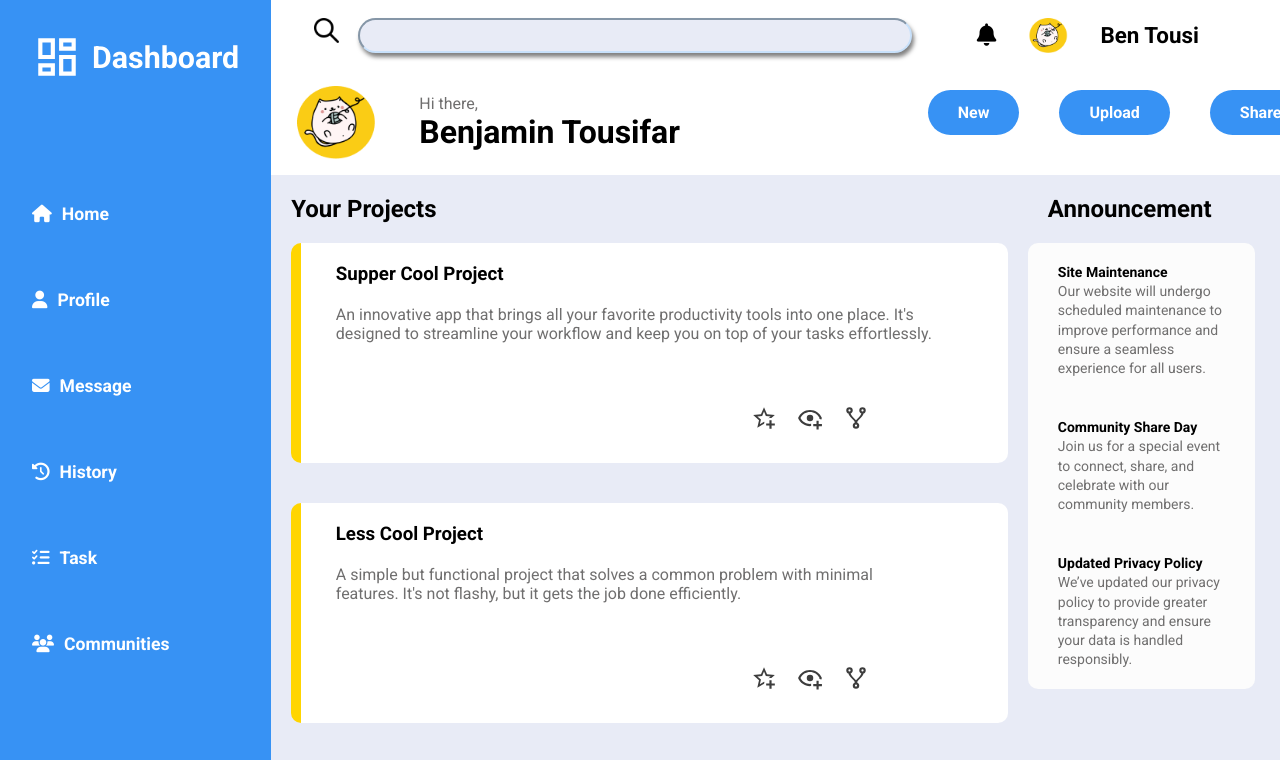
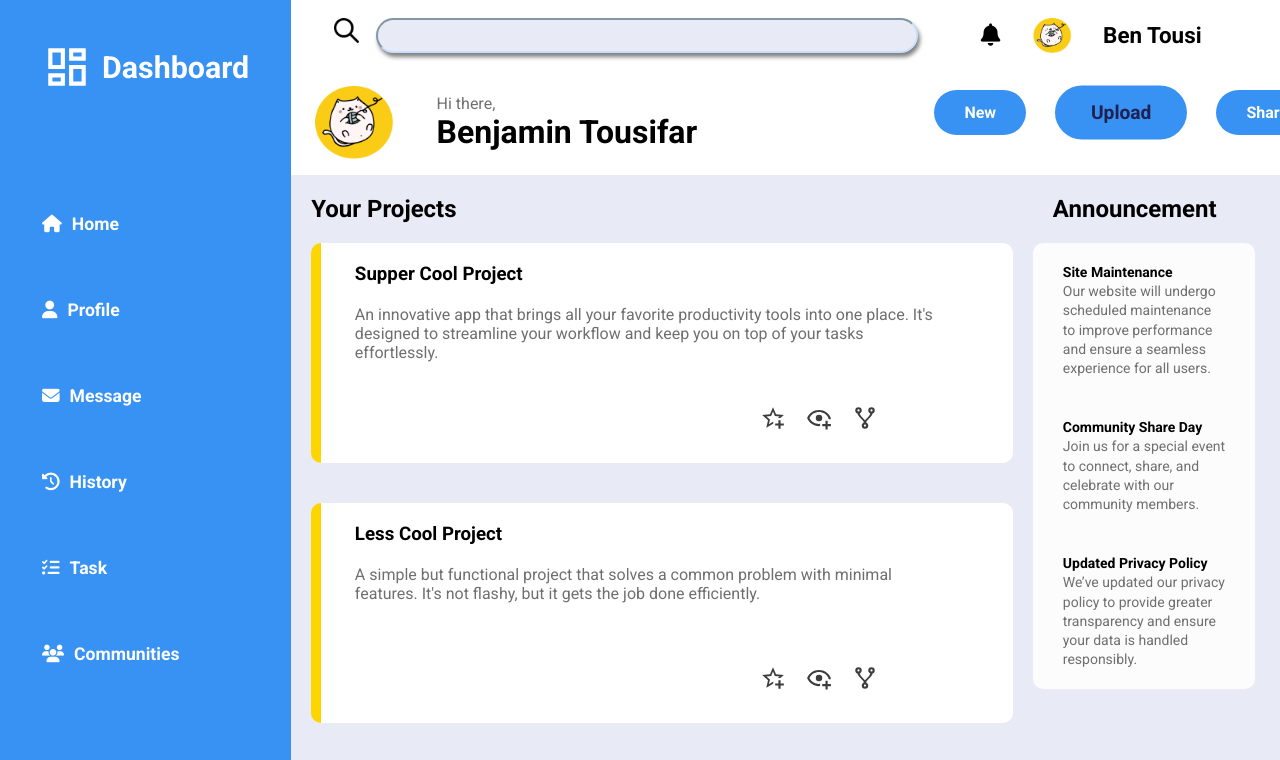
Before and after one commit to BeTous8/Admin-Dashboard, a plain HTML site: page index.html in a window 1280 px wide. In both pictures the pointer is over the element 1068 px from the left and 112 px from the top of the page. Shown: the top 760 px of the page. Drawn offline with Linux system fonts and the light colour scheme.

Commit message:
update sidebar and buttons
give hover effect to them

```diff
--- a/style.css
+++ b/style.css
@@ -159,6 +159,12 @@ p {
     background-color: rgb(55, 146, 244);
     border: none;
     cursor: grab;
+    transition: transform .3s ease;
+}
+
+.buttons *:hover {
+    color: rgb(33, 33, 81);;
+    transform: scale(1.2);
 }
 
 
@@ -183,11 +189,23 @@ p {
     font-family: "Roboto", sans-serif;
     font-size: calc(.7em + 0.5vw);
     font-weight: 700;
+
 }
+
 
 a {
     text-decoration: none;
+    padding: 10px;
+    transition: translate .2s ease-in-out;
 }
+
+a:not(.logo):hover {
+    background-color: rgb(177, 211, 255);
+
+    translate: 10px;
+}
+
+
 
 .logo-list
  {
@@ -206,6 +224,10 @@ li .menu-items {
     display: flex;
     gap: 10px;
     align-items: center;
+}
+
+.menu-items:hover {
+    color: rgb(33, 33, 81);
 }
 
 
```
